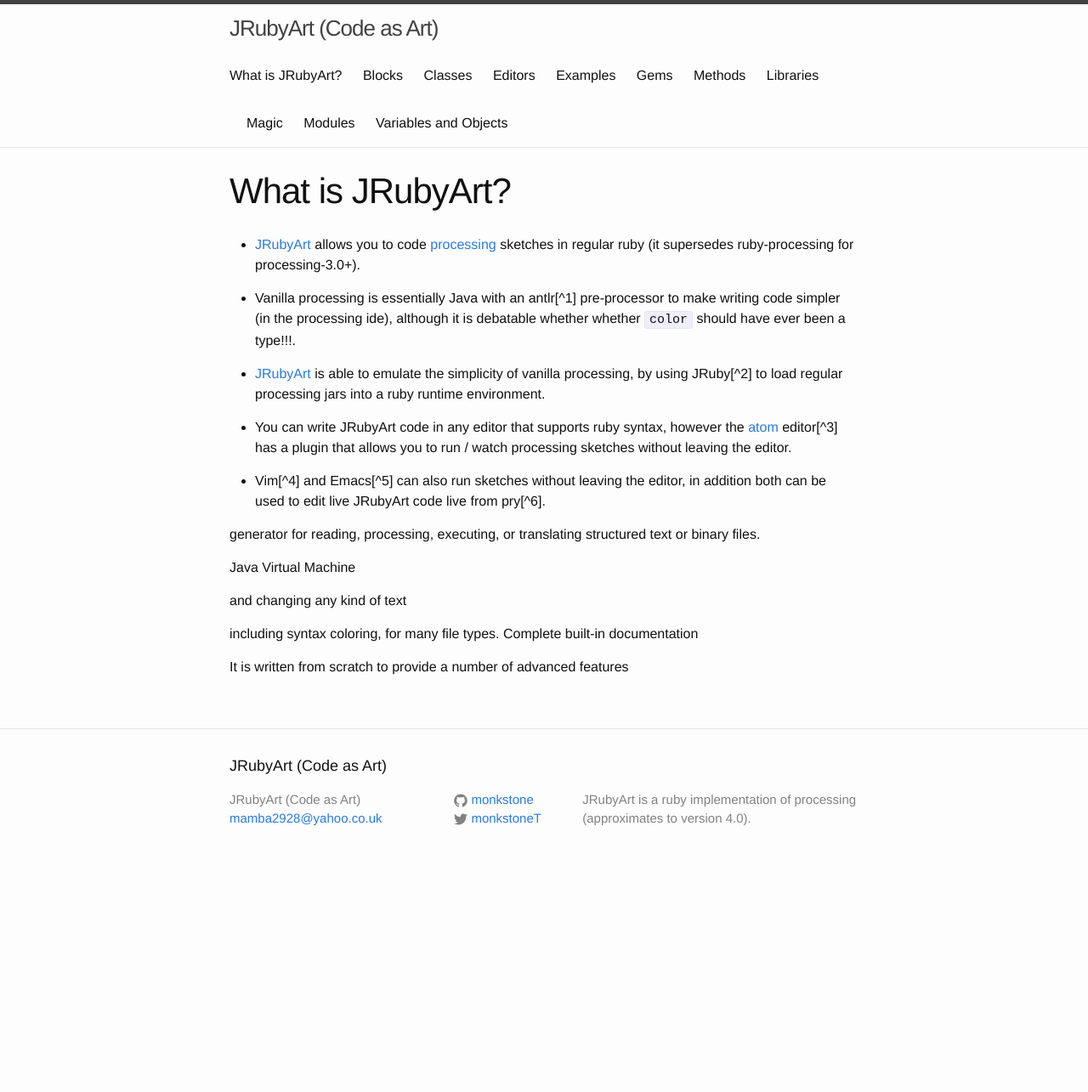
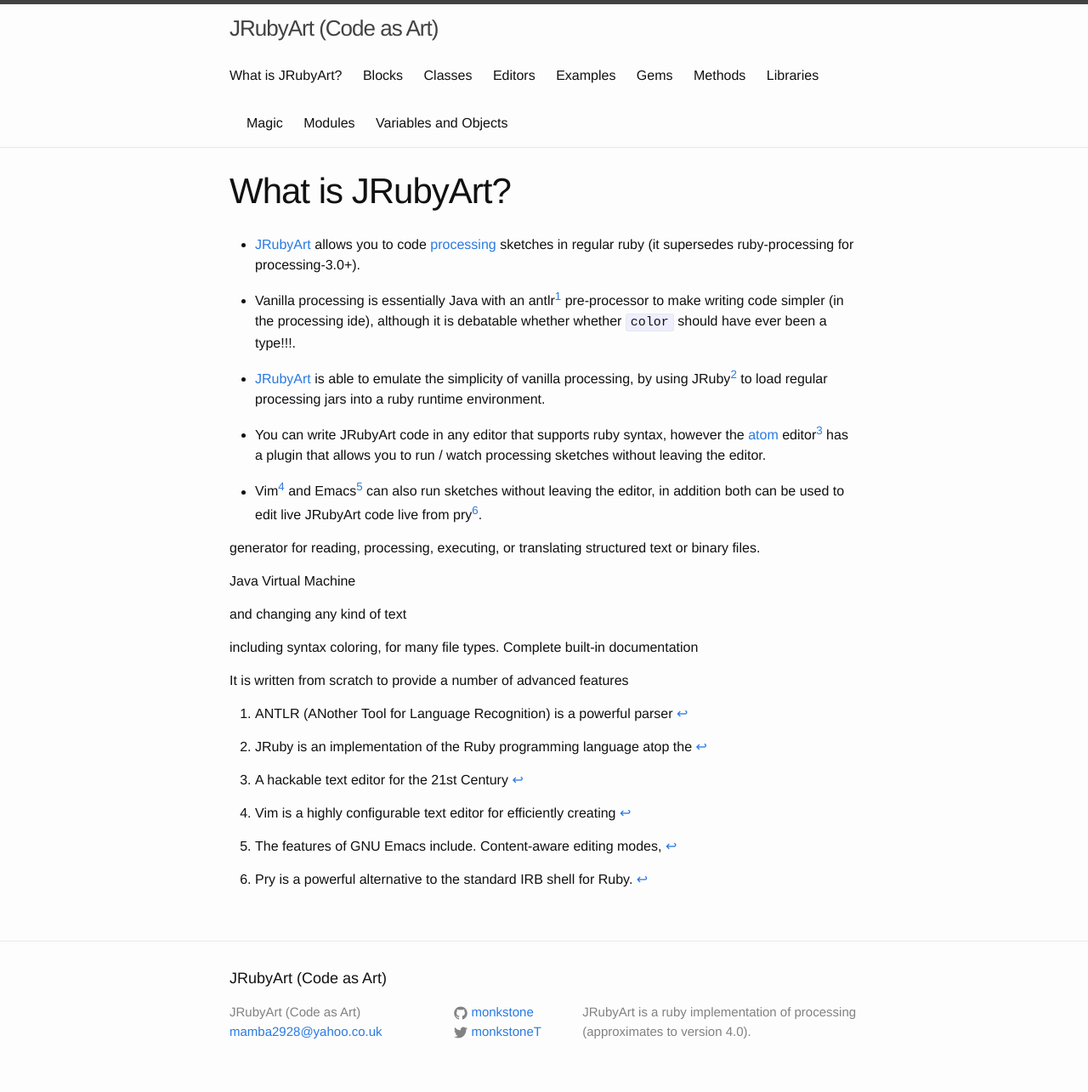
Before and after one commit to ruby-processing/JRubyArt, a Jekyll site: the page built from about.md, in a window 1280 px wide. Shown: the whole page at 85% size. Built offline with Jekyll 4.4.1, drawn with Linux system fonts in a browser that asks for light colours; before the commit the page ends 1035 px from its top, so only the background shows below that.

Commit message:
missing hat

```diff
--- a/about.md
+++ b/about.md
@@ -27,21 +27,21 @@
 
 
 
-[1]: ANTLR (ANother Tool for Language Recognition) is a powerful parser
+[^1]: ANTLR (ANother Tool for Language Recognition) is a powerful parser
 generator for reading, processing, executing, or translating structured
 text or binary files.
 
-[2]: JRuby is an implementation of the Ruby programming language atop the
+[^2]: JRuby is an implementation of the Ruby programming language atop the
 Java Virtual Machine
 
-[3]: A hackable text editor for the 21st Century
+[^3]: A hackable text editor for the 21st Century
 
-[4]: Vim is a highly configurable text editor for efficiently creating
+[^4]: Vim is a highly configurable text editor for efficiently creating
 and changing any kind of text
 
-[5]: The features of GNU Emacs include. Content-aware editing modes,
+[^5]: The features of GNU Emacs include. Content-aware editing modes,
 including syntax coloring, for many file types. Complete built-in
 documentation
 
-[6]: Pry is a powerful alternative to the standard IRB shell for Ruby.
+[^6]: Pry is a powerful alternative to the standard IRB shell for Ruby.
 It is written from scratch to provide a number of advanced features
```
